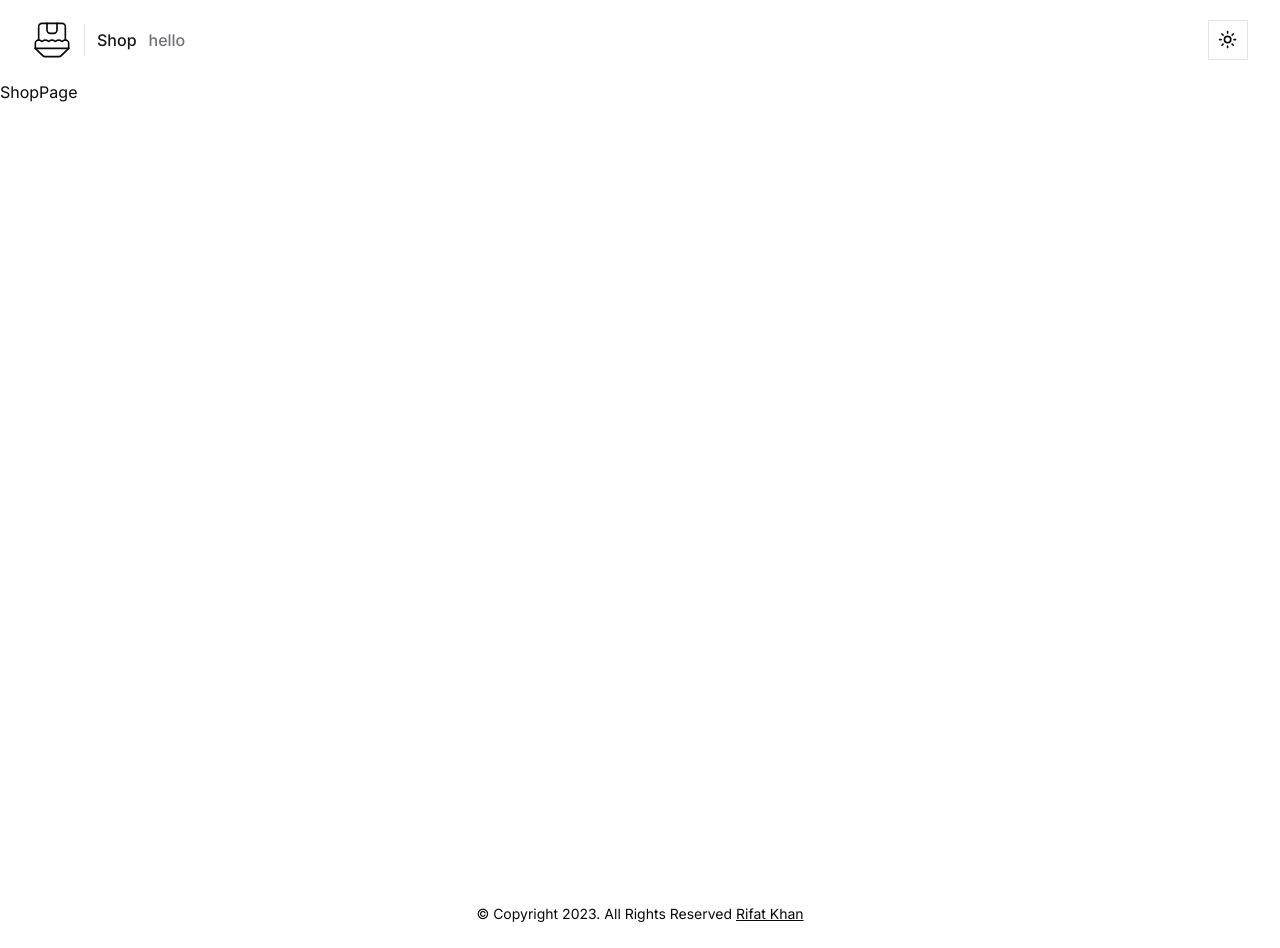
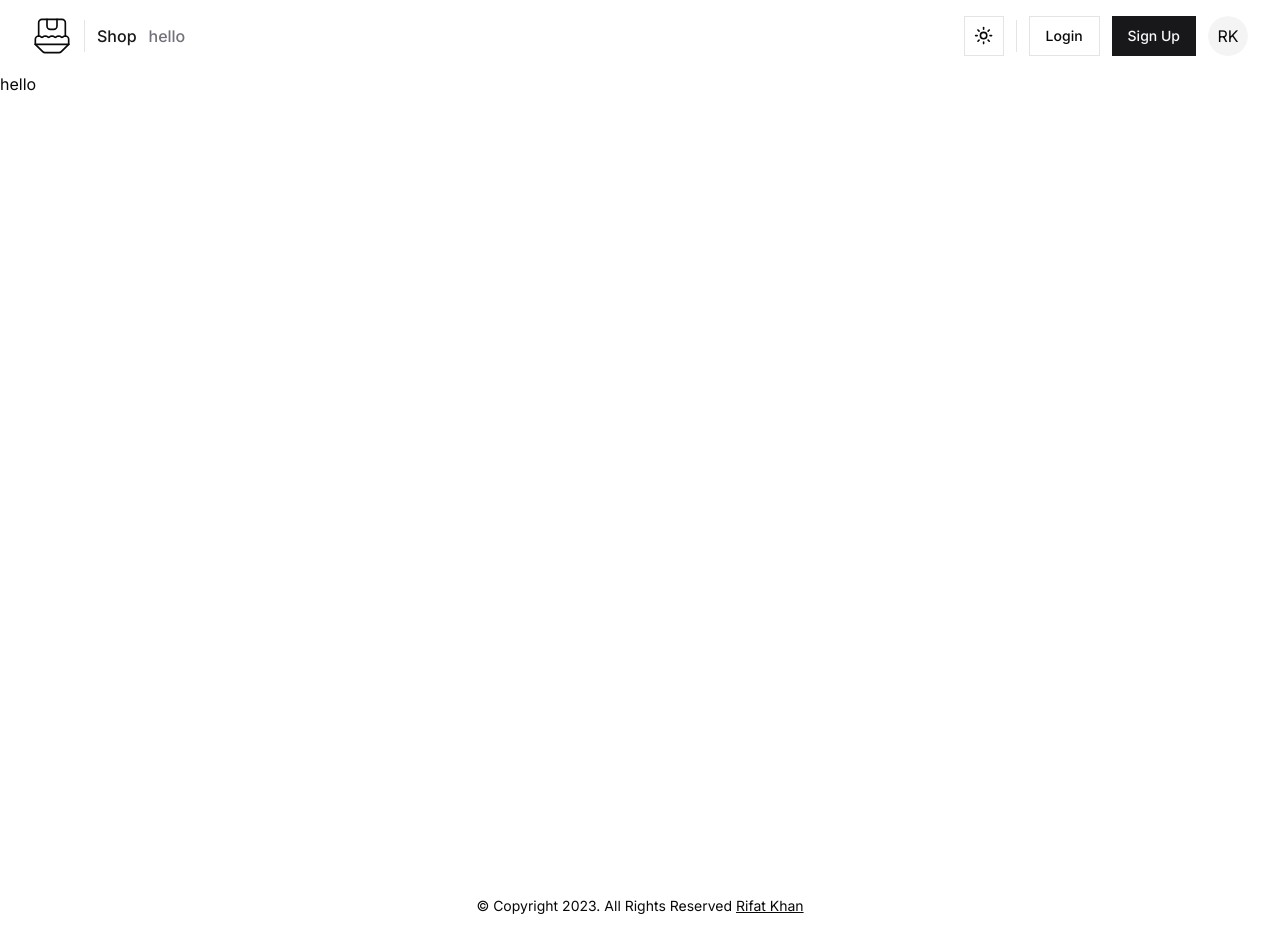
Before and after one commit to StepAsideLiL/front-mart, a Next.js app: page /shop in a window 1280 px wide. Built offline with nearby package versions, Linux system fonts and the light colour scheme.

Commit message:
add auth button and profile sidemenu

```diff
--- a/app/(web)/shop/page.tsx
+++ b/app/(web)/shop/page.tsx
@@ -2,7 +2,7 @@ import Main from "@/components/uis/main";
 import React from "react";
 
 const ShopPage = () => {
-  return <Main>ShopPage</Main>;
+  return <Main>hello</Main>;
 };
 
 export default ShopPage;
--- /dev/null
+++ b/components/templates/avatar-menu.tsx
@@ -0,0 +1,42 @@
+"use client";
+
+import {
+  Sheet,
+  SheetContent,
+  SheetDescription,
+  SheetHeader,
+  SheetTrigger,
+} from "@/components/ui/sheet";
+import { useState } from "react";
+import UserAvatar from "../uis/user-avatar";
+
+const AvatarMenu = () => {
+  const [open, setOpen] = useState(false);
+
+  return (
+    <Sheet open={open} onOpenChange={setOpen}>
+      <SheetTrigger>
+        <UserAvatar />
+      </SheetTrigger>
+
+      <SheetContent className="space-y-2">
+        <SheetHeader>
+          <div className="flex gap-1">
+            <UserAvatar />
+
+            <div className="text-sm">
+              <h1 className="font-semibold">name</h1>
+              <p className="text-foreground">username</p>
+            </div>
+          </div>
+
+          <SheetDescription>bio</SheetDescription>
+        </SheetHeader>
+
+        <div></div>
+      </SheetContent>
+    </Sheet>
+  );
+};
+
+export default AvatarMenu;
--- a/components/templates/navbar.tsx
+++ b/components/templates/navbar.tsx
@@ -3,6 +3,8 @@ import { ModeToggle } from "@/components/templates/mode-toggle";
 import LinkingLogo from "@/components/uis/linking-logo";
 import Navlink from "./navlink";
 import { Separator } from "../ui/separator";
+import { Button } from "../ui/button";
+import AvatarMenu from "./avatar-menu";
 
 const Navbar = () => {
   return (
@@ -15,7 +17,17 @@ const Navbar = () => {
         <Navlink />
       </nav>
 
-      <ModeToggle />
+      <div className="flex items-center gap-3 h-8">
+        <ModeToggle />
+
+        <Separator orientation="vertical" />
+
+        <Button variant={"outline"}>Login</Button>
+
+        <Button>Sign Up</Button>
+
+        <AvatarMenu />
+      </div>
     </header>
   );
 };
--- /dev/null
+++ b/components/uis/user-avatar.tsx
@@ -0,0 +1,12 @@
+import { Avatar, AvatarFallback, AvatarImage } from "@/components/ui/avatar";
+
+const UserAvatar = () => {
+  return (
+    <Avatar>
+      <AvatarImage src="" />
+      <AvatarFallback>RK</AvatarFallback>
+    </Avatar>
+  );
+};
+
+export default UserAvatar;
--- a/package.json
+++ b/package.json
@@ -25,6 +25,7 @@
     "lucide-react": "^0.303.0",
     "next": "14.0.4",
     "next-themes": "^0.2.1",
+    "prisma": "^5.7.1",
     "react": "^18",
     "react-dom": "^18",
     "react-hook-form": "^7.49.2",
```
Also changed, not shown: 2 other files (tests, documents, lock files or other folders).
